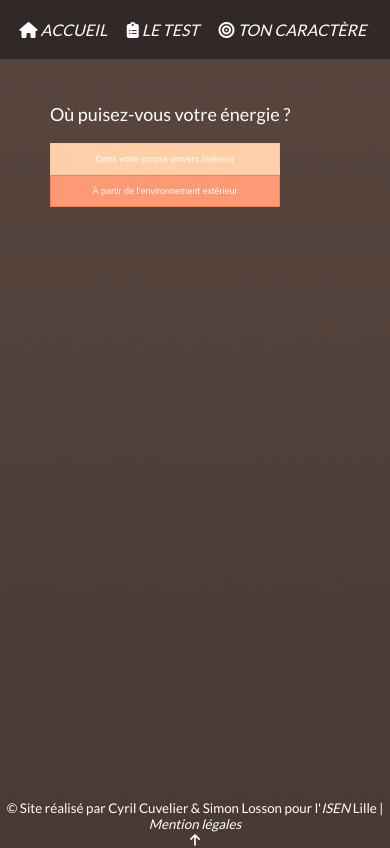
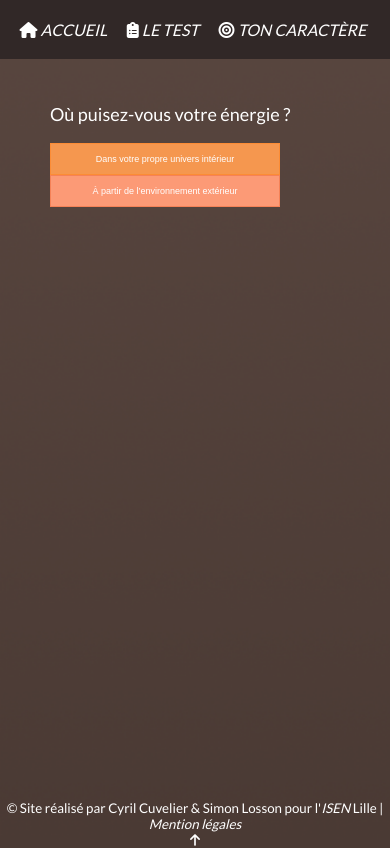
Before and after one commit to Applemaniac/Le-Test, a PHP site: page /test.php in a window 390 px wide. Run offline with PHP 8.4, Linux system fonts and the light colour scheme; some libraries are stand-ins or nearby versions.

Commit message:
Changement de couleurs des boutons (Trop clairs sur mobiles)

```diff
--- a/test.css
+++ b/test.css
@@ -107,8 +107,8 @@ form {
 }
 
 .rouge {
-    background-color: #ffcfa9;
-    border: solid #fac9a2 1px;
+    background-color: #f5974f;
+    border: solid #fc8c35 1px;
 }
 
 .vert {
@@ -117,8 +117,8 @@ form {
 }
 
 .rouge:hover {
-    background-color: #ef8a39;
-    border: solid #f87b18 1px;
+    background-color: #ee7e24;
+    border: solid #ef7310 1px;
 }
 
 .vert:hover {
```
